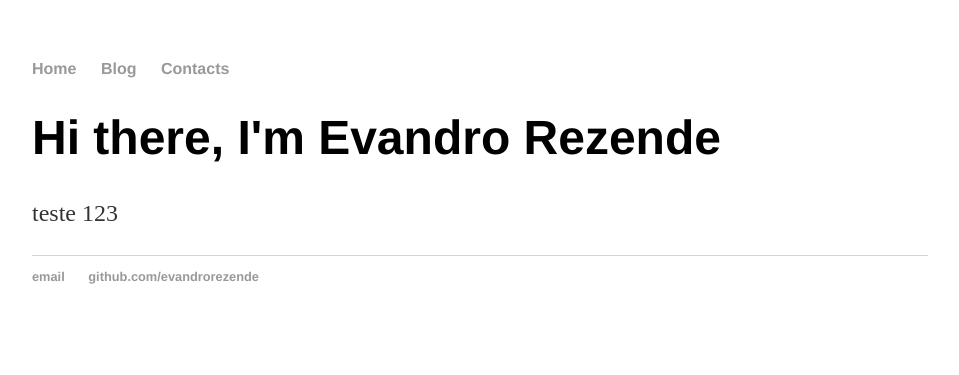
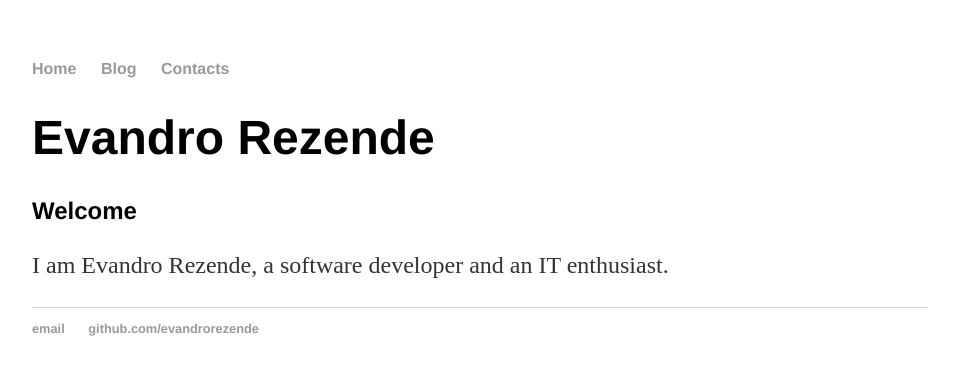
Before and after one commit to evandrorezende/evandrorezende.github.io, a Jekyll site: the page built from index.html, in a window 1280 px wide. Shown: the top 375 px of the page, without its empty margins (160-1119 px from the left). Built offline with Jekyll 4.4.1, drawn with Linux system fonts in a browser that asks for light colours.

Commit message:
Update index.html

```diff
--- a/index.html
+++ b/index.html
@@ -3,6 +3,10 @@ layout: default
 title: Evandro Rezende
 ---
 <div class="blurb">
-	<h1>Hi there, I'm Evandro Rezende</h1>
-	<p>teste 123</p>
+	<h1>Evandro Rezende</h1>
+
+	<h2>Welcome</h2>
+	<p>
+		I am Evandro Rezende, a software developer and an IT enthusiast.</br>
+	</p>
 </div><!-- /.blurb -->
```
